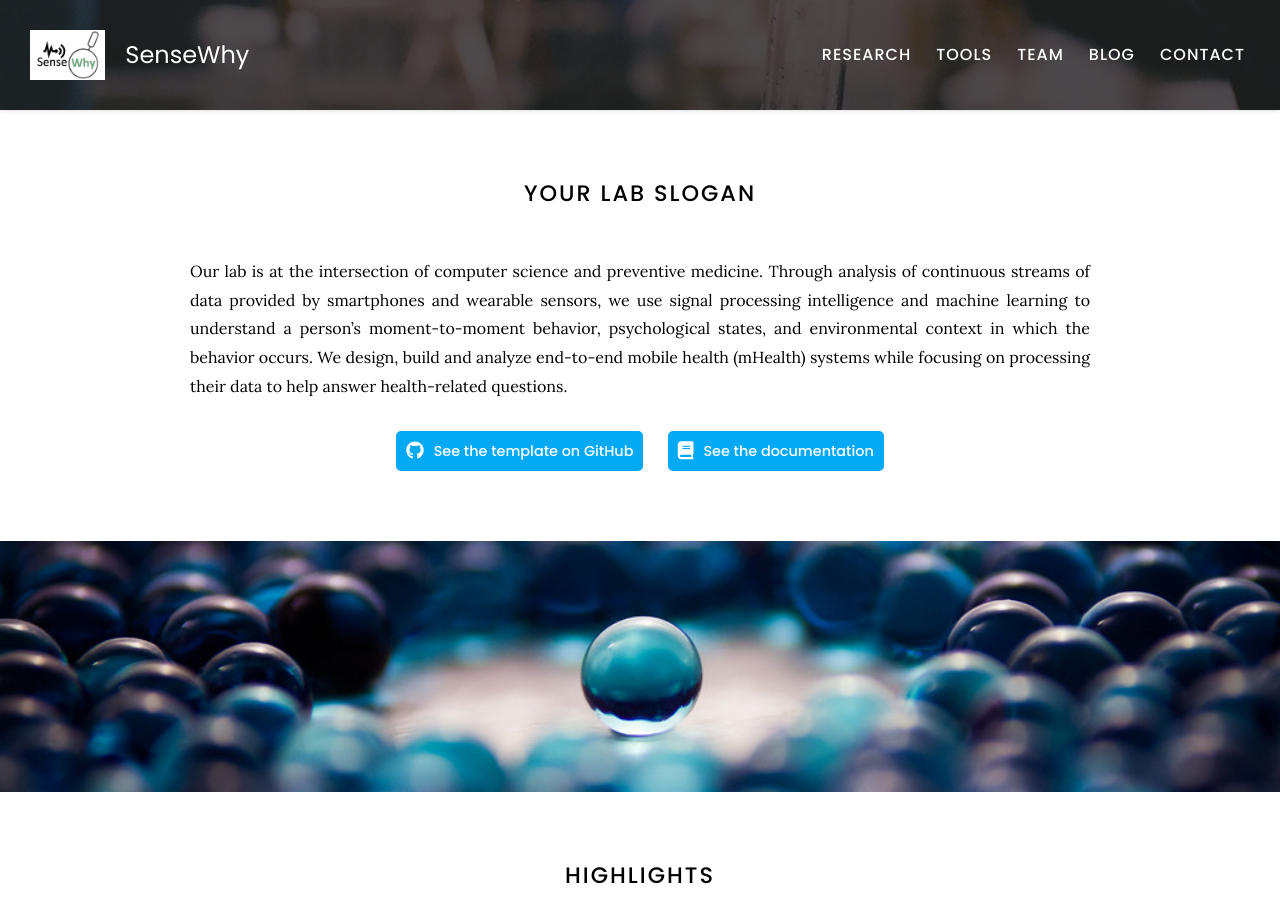
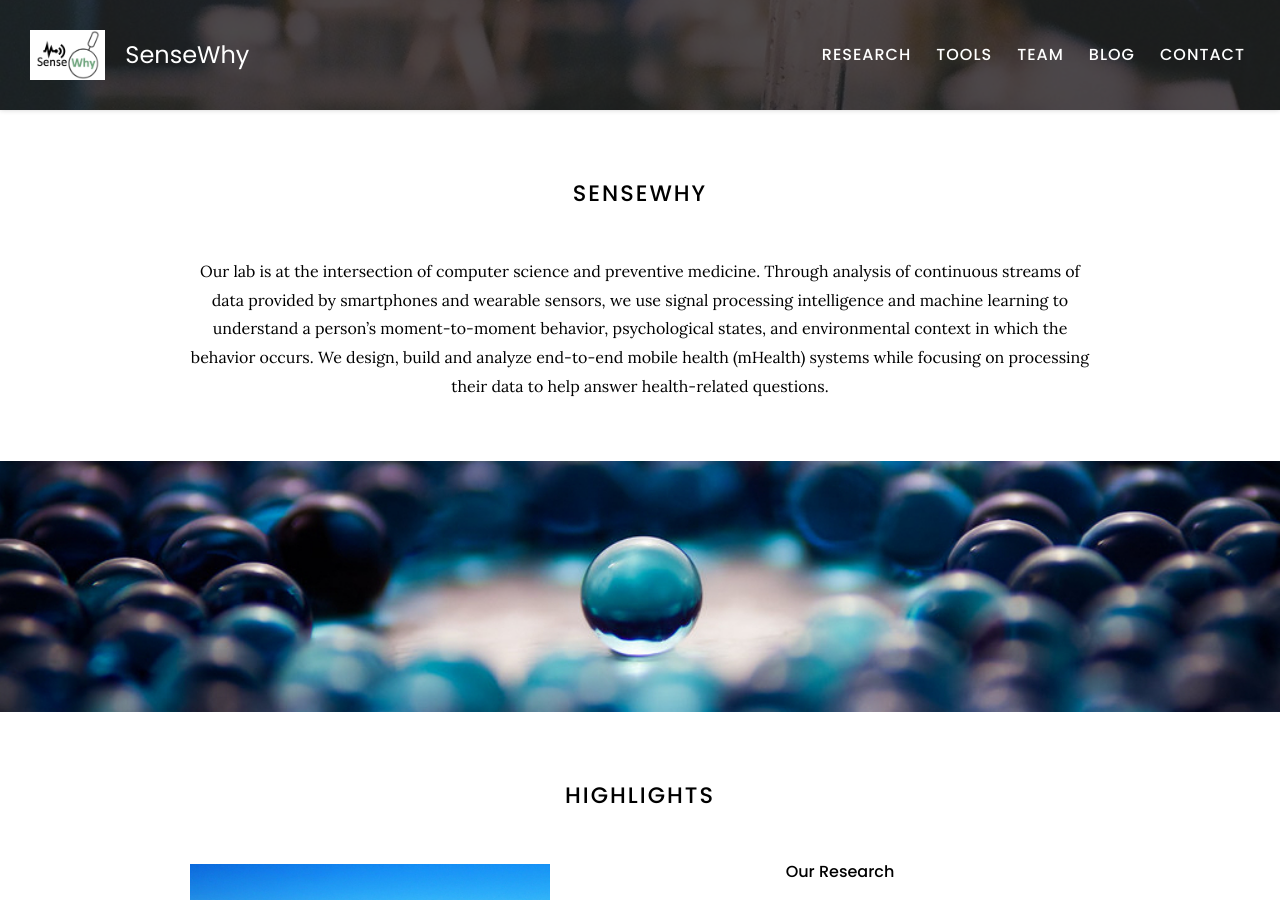
Before and after one commit to mahdipedro/SenseWhy-webs, a Jekyll site: the page built from index.md, in a window 1280 px wide and 900 px high. Built offline with Jekyll 4.4.1, drawn with Linux system fonts in a browser that asks for light colours.

Commit message:
Update index.md

```diff
--- a/index.md
+++ b/index.md
@@ -2,10 +2,10 @@
 title: Home
 ---
 
-# Your Lab Slogan
+# SenseWhy
 
 Our lab is at the intersection of computer science and preventive medicine. Through analysis of continuous streams of data provided by smartphones and wearable sensors, we use signal processing intelligence and machine learning to understand a person’s moment-to-moment behavior, psychological states, and environmental context in which the behavior occurs. We design, build and analyze end-to-end mobile health (mHealth) systems while focusing on processing their data to help answer health-related questions.
-
+<!--
 {%
   include link.html
   type="github"
@@ -21,7 +21,7 @@ Our lab is at the intersection of computer science and preventive medicine. Thro
   text="See the documentation"
   link="https://github.com/greenelab/lab-website-template/wiki"
   style="button"
-%}
+%} -->
 {:.center}
 
 {% include section.html full=true %}
```
